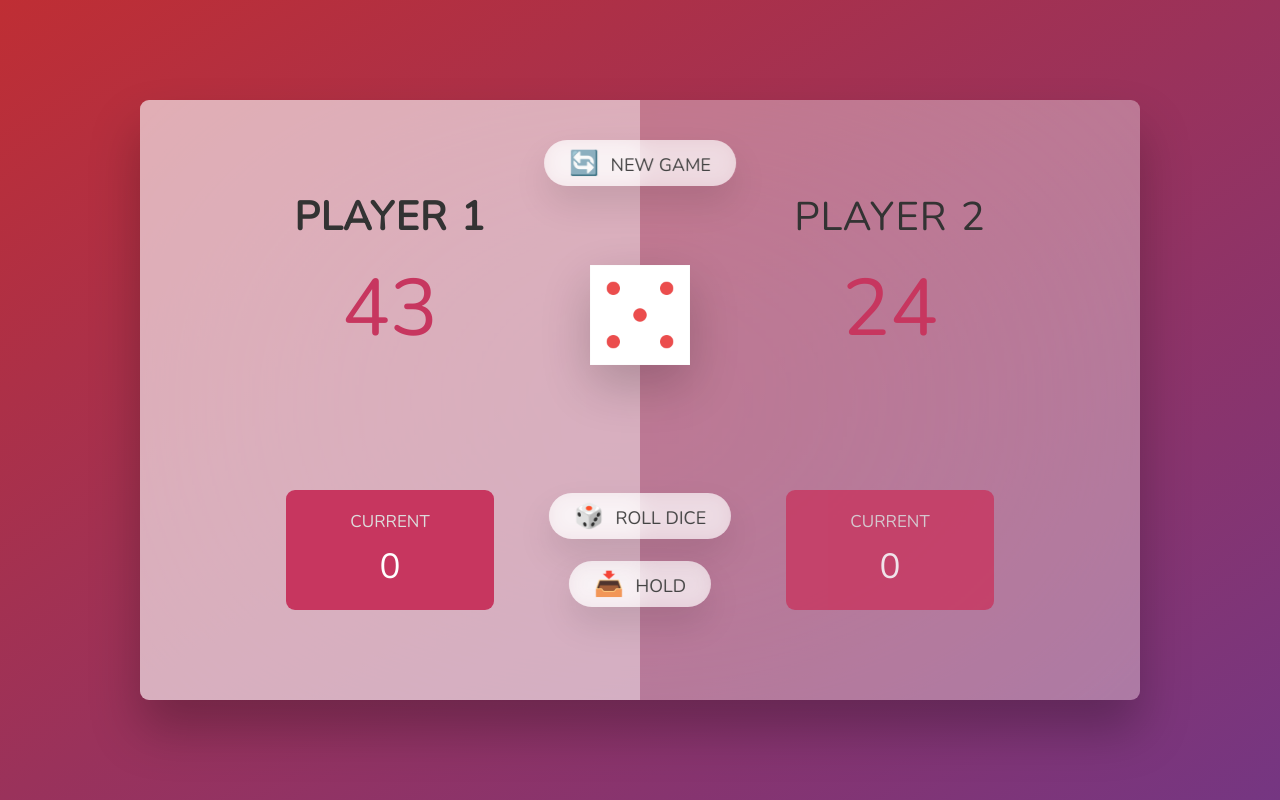
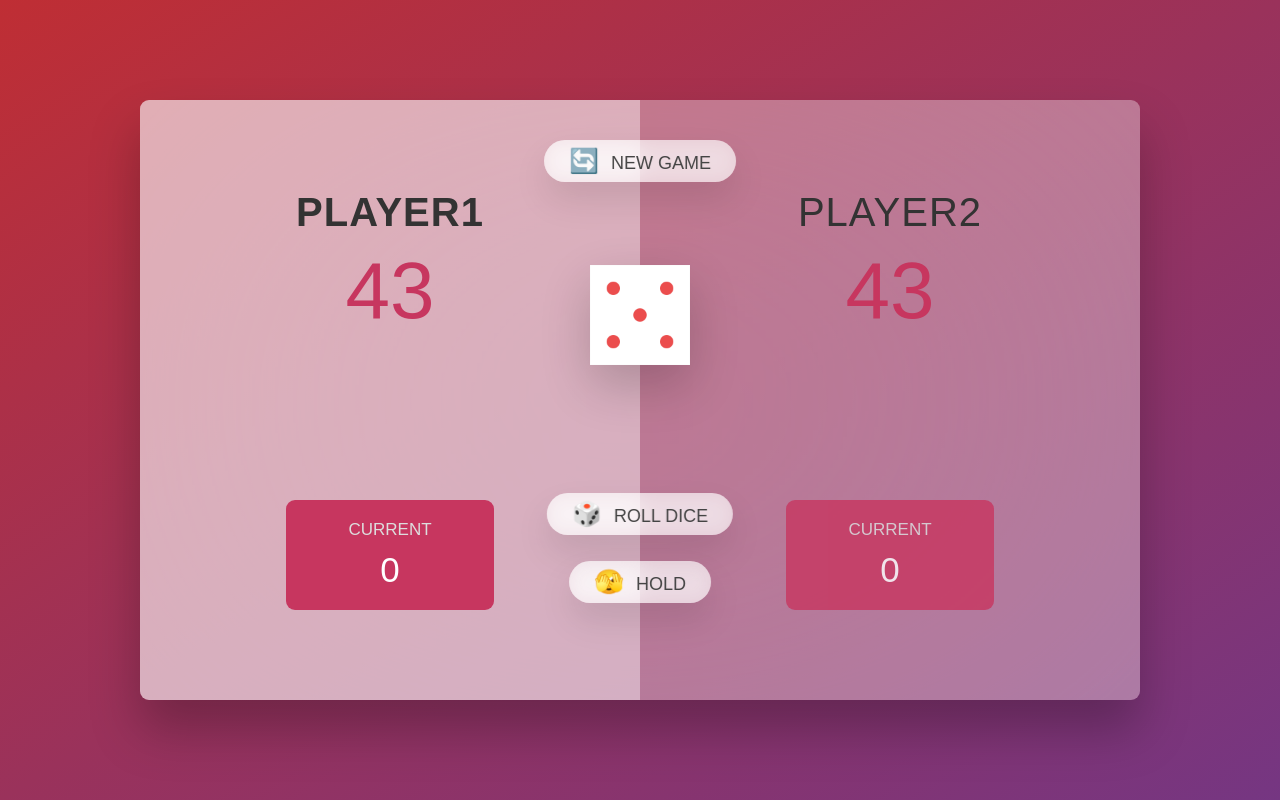
Before and after one commit to Dhanalaxmi-A/The-Pick-Game, a plain HTML site: page index.html in a window 1280 px wide. Drawn offline with nearby package versions, Linux system fonts and the light colour scheme.

Commit message:
[Initial] HTML and CSS stylings added

```diff
--- a/index.html
+++ b/index.html
@@ -5,21 +5,22 @@
     <meta name="viewport" content="width=device-width, initial-scale=1.0" />
     <meta http-equiv="X-UA-Compatible" content="ie=edge" />
     <link rel="stylesheet" href="style.css" />
-    <title>Pig Game</title>
+    <title>The Pig Game</title>
   </head>
   <body>
     <main>
       <section class="player player--0 player--active">
-        <h2 class="name" id="name--0">Player 1</h2>
+        <h2 class="name" id="name--0">Player1</h2>
         <p class="score" id="score--0">43</p>
         <div class="current">
           <p class="current-label">Current</p>
           <p class="current-score" id="current--0">0</p>
         </div>
       </section>
+
       <section class="player player--1">
-        <h2 class="name" id="name--1">Player 2</h2>
-        <p class="score" id="score--1">24</p>
+        <h2 class="name" id="name--1">Player2</h2>
+        <p class="score" id="score--1">43</p>
         <div class="current">
           <p class="current-label">Current</p>
           <p class="current-score" id="current--1">0</p>
@@ -27,10 +28,11 @@
       </section>
 
       <img src="dice-5.png" alt="Playing dice" class="dice" />
-      <button class="btn btn--new">🔄 New game</button>
-      <button class="btn btn--roll">🎲 Roll dice</button>
-      <button class="btn btn--hold">📥 Hold</button>
+      <button class="btn btn--new">🔄️ New Game</button>
+      <button class="btn btn--roll">🎲 Roll Dice</button>
+      <button class="btn btn--hold">🫣 Hold</button>
     </main>
+
     <script src="script.js"></script>
   </body>
 </html>
--- a/style.css
+++ b/style.css
@@ -1,4 +1,4 @@
-@import url('https://fonts.googleapis.com/css2?family=Nunito&display=swap');
+/* @import url('https://fonts.googleapis.com/css2?family=Nunito&display=swap'); */
 
 * {
   margin: 0;
@@ -66,9 +66,11 @@ main {
 .player--active {
   background-color: rgba(255, 255, 255, 0.4);
 }
+
 .player--active .name {
   font-weight: 700;
 }
+
 .player--active .score {
   font-weight: 400;
 }
@@ -132,9 +134,11 @@ main {
 .btn--new {
   top: 4rem;
 }
+
 .btn--roll {
   top: 39.3rem;
 }
+
 .btn--hold {
   top: 46.1rem;
 }
```
Also changed, not shown: 1 other file.
